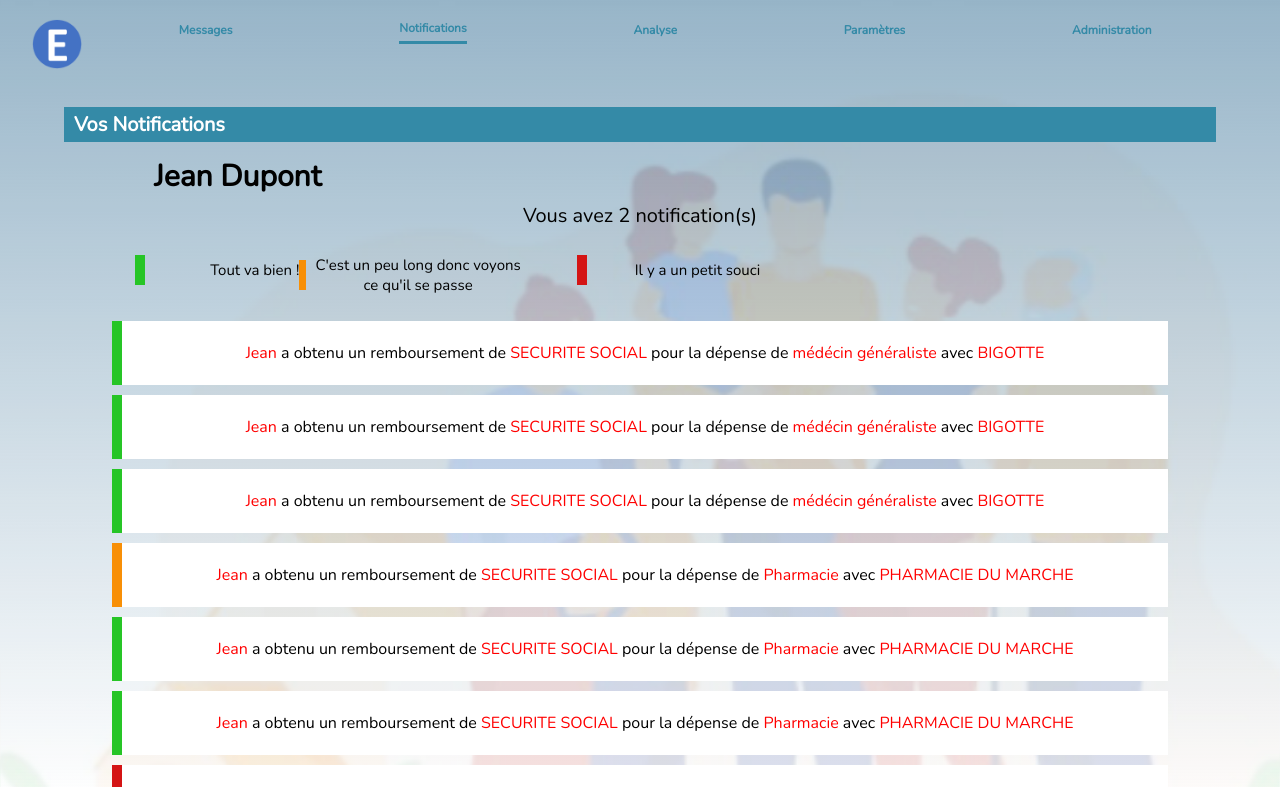
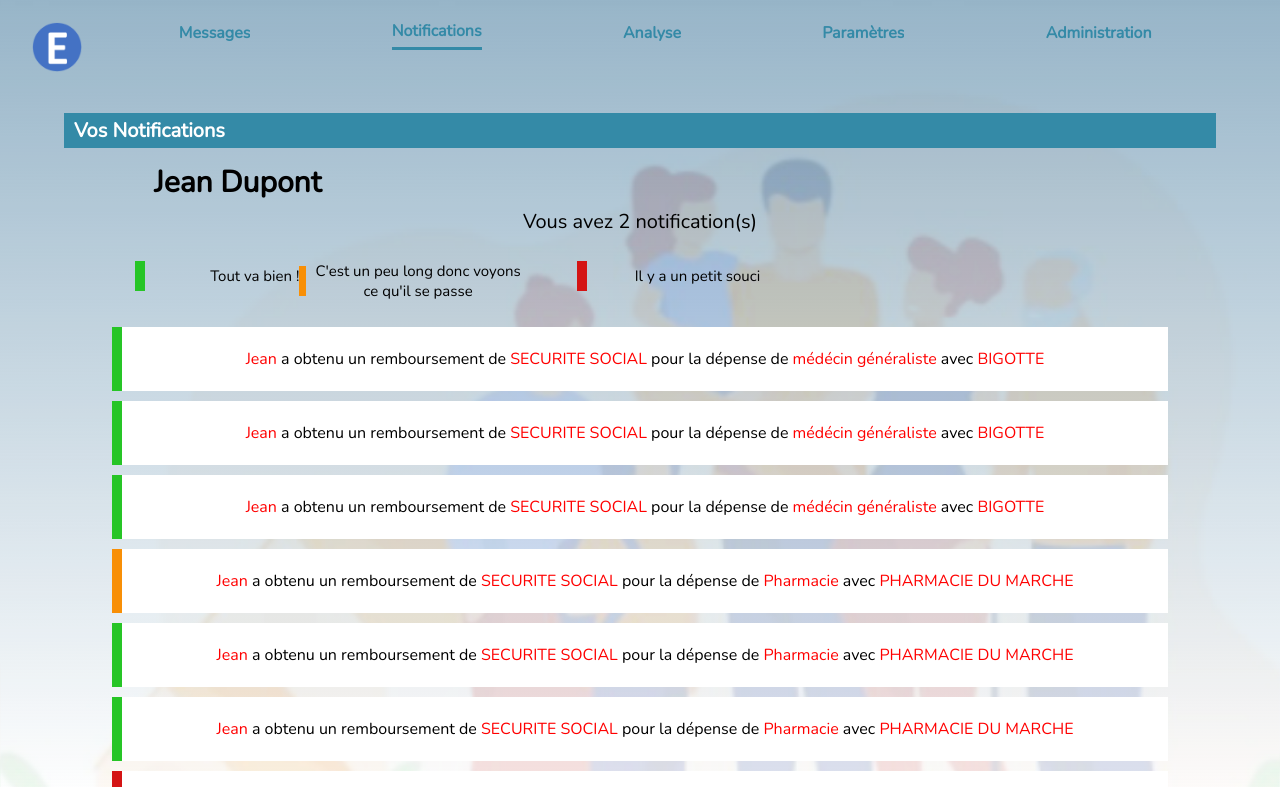
Before and after one commit to WildCodeSchool/remoteFR-R2dwild-P3-secuel-front, a React (Create React App) app: page /notification in a window 1280 px wide. Shown: the top 787 px of the page. Built offline with nearby package versions, Linux system fonts and the light colour scheme.

Commit message:
change nav font size

```diff
--- a/src/components/Header.css
+++ b/src/components/Header.css
@@ -39,7 +39,7 @@
 .navIcon {
   align-items: center;
   display: flex;
-  font-size: 12px;
+  font-size: 1rem;
   font-weight: bold;
   justify-content: space-between;
   margin-bottom: 40px;
```
